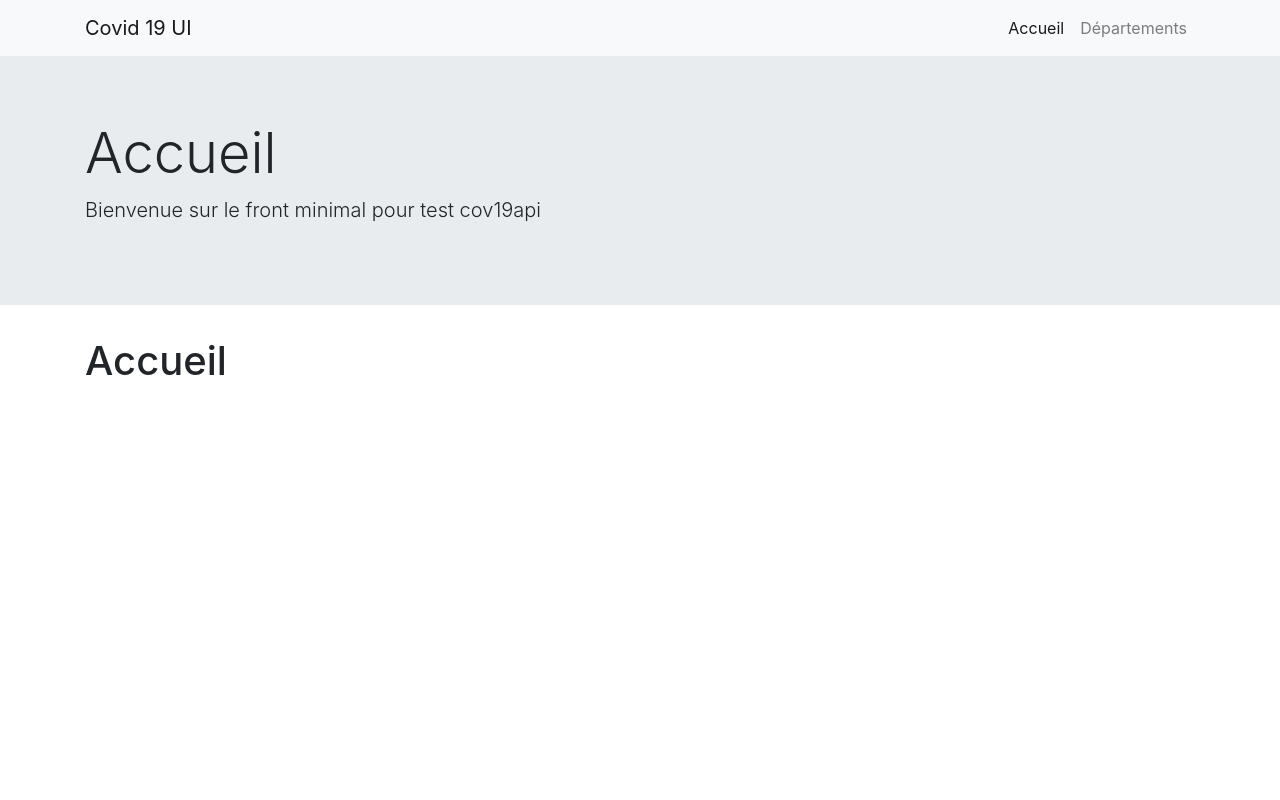
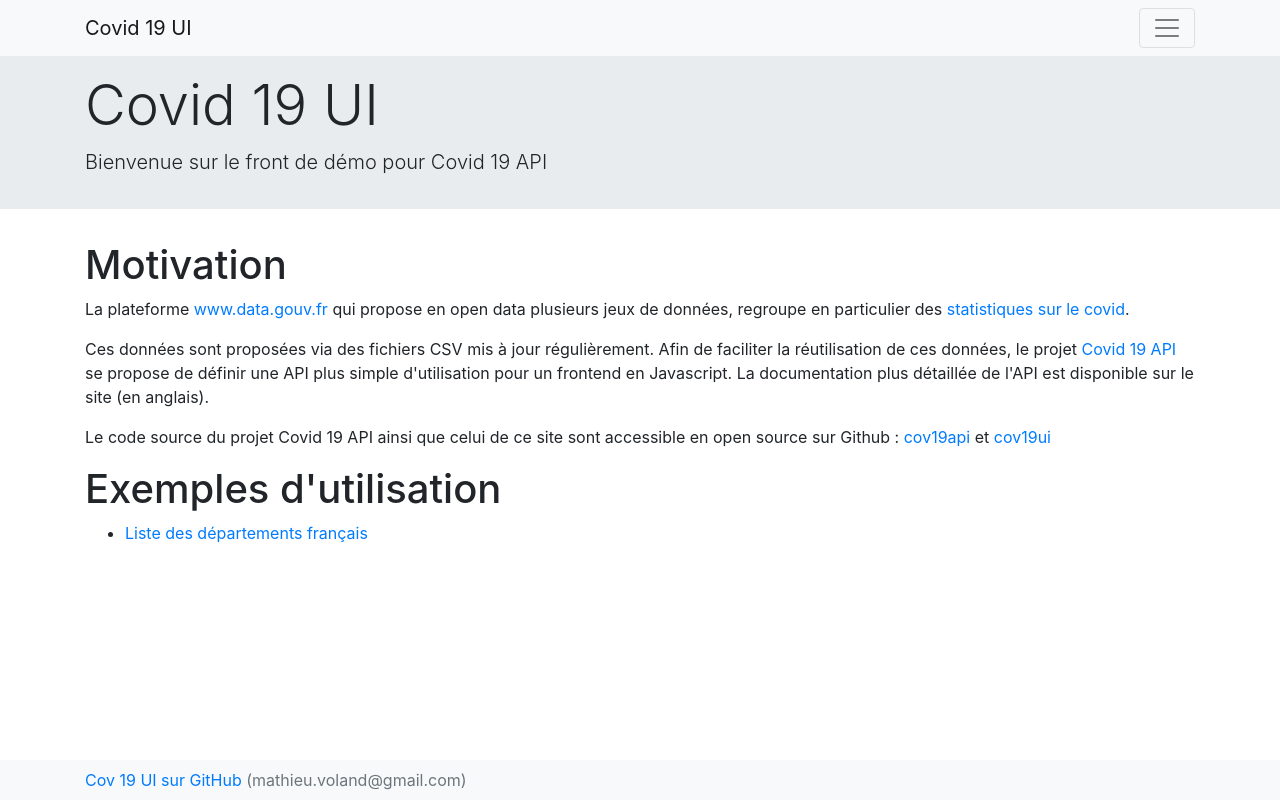
Before and after one commit to alicevoland/cov19react, a React (Create React App) app: page / in a window 1280 px wide. Built offline with nearby package versions, Linux system fonts and the light colour scheme; no server answers.

Commit message:
Simple HomePage

```diff
--- /dev/null
+++ b/src/component/common/Footer.jsx
@@ -0,0 +1,11 @@
+function Footer(props) {
+    return (
+        <footer className={"bg-light py-2"}>
+            <div className={"container"}>
+                <span className="text-muted"> <a href="https://github.com/mvoland/cov19ui">Cov 19 UI sur GitHub</a> (mathieu.voland@gmail.com)</span>
+            </div>
+        </footer>
+    )
+}
+
+export default Footer
--- a/src/component/common/Jumbo.jsx
+++ b/src/component/common/Jumbo.jsx
@@ -1,7 +1,7 @@
 function Jumbo(props) {
 
     return (
-        <div className="jumbotron jumbotron-fluid">
+        <div className="jumbotron jumbotron-fluid py-3">
             <div className="container">
                 <h1 className="display-4">{props.title}</h1>
                 <p className="lead">{props.lead}</p>
--- /dev/null
+++ b/src/component/common/Loading.jsx
@@ -0,0 +1,18 @@
+function Loading(props) {
+    if (props.isLoading) {
+        return (
+            <p>Chargement en cours, veuillez patienter (hébérgement gratuit heroku, peut mettre quelques instants pour
+                la première requête)</p>
+        )
+    } else {
+        return (
+            <>
+                {props.children}
+            </>
+        )
+    }
+
+
+}
+
+export default Loading;
--- a/src/component/common/Navbar.jsx
+++ b/src/component/common/Navbar.jsx
@@ -6,16 +6,13 @@ function Navbar(props) {
             <NavLink key="locality" className="nav-item nav-link" to="/locality"> Départements </NavLink>,
         ]
     return (
-        <nav className="navbar navbar-expand-lg navbar-light bg-light">
+        <nav className="navbar navbar-light bg-light">
             <div className="container">
                 <a className="navbar-brand" href="/"> Covid 19 UI </a>
                 <button className="navbar-toggler" type="button" data-toggle="collapse" data-target="#navbarNavAltMarkup" aria-controls="navbarNavAltMarkup" aria-expanded="false" aria-label="Toggle navigation">
                     <span className="navbar-toggler-icon"/>
                 </button>
                 <div className="collapse navbar-collapse" id="navbarNavAltMarkup">
-                    {/*<div className="navbar-nav ml-5">*/}
-                    {/*    <NavLink className="nav-item nav-link" to="/"> Accueil </NavLink>*/}
-                    {/*</div>*/}
                     <div className="navbar-nav ml-auto">
                         {links}
                     </div>
--- a/src/component/locality/LocalityTable.jsx
+++ b/src/component/locality/LocalityTable.jsx
@@ -1,8 +1,6 @@
 function LocalityTable(props) {
 
     const {departments} = props;
-    console.log("PROPS");
-    console.log(departments);
 
     return (
         <div>
--- a/src/page/Home.jsx
+++ b/src/page/Home.jsx
@@ -1,16 +1,51 @@
 import Jumbo from "../component/common/Jumbo";
 import Content from "../component/common/Content";
 import Navbar from "../component/common/Navbar";
+import Footer from "../component/common/Footer";
+import {Link} from "react-router-dom";
+import React from "react";
+
+
 
 function Home() {
 
     return (
         <>
             <Navbar/>
-            <Jumbo title={"Accueil"} lead={"Bienvenue sur le front minimal pour test cov19api"}/>
+            <Jumbo
+                title={"Covid 19 UI"}
+                lead={"Bienvenue sur le front de démo pour Covid 19 API"}
+            />
             <Content>
-                <h1>Accueil</h1>
+                <h1>Motivation</h1>
+
+                <p>
+                    La plateforme <Link to={"https://www.data.gouv.fr"}> www.data.gouv.fr </Link> qui propose en open
+                    data plusieurs jeux de données, regroupe en particulier des <Link
+                    to={"https://www.data.gouv.fr/fr/pages/donnees-coronavirus"}>statistiques sur le covid</Link>.
+                </p>
+                <p>
+                    Ces données sont proposées via des fichiers CSV mis à jour régulièrement. Afin de faciliter la
+                    réutilisation de ces données, le projet <Link to={"https://cov19api.herokuapp.com"}>Covid 19
+                    API</Link> se propose de
+                    définir une API plus simple d'utilisation
+                    pour un frontend en Javascript. La documentation plus détaillée de l'API est disponible sur le site
+                    (en anglais).
+                </p>
+                <p>
+                    Le code source du projet Covid 19 API ainsi que celui de ce site sont accessible en open source sur
+                    Github :
+                    <Link to={"https://github.com/mvoland/cov19api"}> cov19api </Link> et <Link
+                    to={"https://github.com/mvoland/cov19ui"}> cov19ui </Link>
+                </p>
+
+                <h1>Exemples d'utilisation</h1>
+                <ul>
+                    <li><Link to={"/locality"}>Liste des départements français</Link></li>
+                </ul>
+
             </Content>
+            <Footer/>
         </>
     );
 }
--- a/src/page/Locality.jsx
+++ b/src/page/Locality.jsx
@@ -4,11 +4,14 @@ import LocalityTable from "../component/locality/LocalityTable";
 import Jumbo from "../component/common/Jumbo";
 import Navbar from "../component/common/Navbar";
 import Content from "../component/common/Content";
+import Footer from "../component/common/Footer";
+import Loading from "../component/common/Loading";
 
 function Locality(props) {
 
     const [state, setState] = useState({
-        departments: []
+        departments: [],
+        isLoading: true
     });
 
     useEffect(
@@ -24,7 +27,8 @@ function Locality(props) {
                         }
                     });
                     setState({
-                        departments: departments
+                        departments: departments,
+                        isLoading: false
                     })
                 })
                 .catch(error => console.log(error))
@@ -37,10 +41,18 @@ function Locality(props) {
     return (
         <>
             <Navbar/>
-            <Jumbo title={"Régions et départements"} lead={"List des régions et départements de France"}/>
+            <Jumbo
+                title={"Régions et départements"}
+                lead={"Liste des régions et départements de France"}
+            />
             <Content>
-                <LocalityTable departments={state.departments}/>
+                <Loading isLoading={state.isLoading}>
+                    <LocalityTable
+                        departments={state.departments}
+                    />
+                </Loading>
             </Content>
+            <Footer/>
         </>
     );
 }
--- a/src/style.scss
+++ b/src/style.scss
@@ -1,16 +1,15 @@
 // Import Bootstrap and its default variables
 @import '~bootstrap/scss/bootstrap.scss';
 
-body {
-  margin: 0;
-  font-family: -apple-system, BlinkMacSystemFont, 'Segoe UI', 'Roboto', 'Oxygen',
-    'Ubuntu', 'Cantarell', 'Fira Sans', 'Droid Sans', 'Helvetica Neue',
-    sans-serif;
-  -webkit-font-smoothing: antialiased;
-  -moz-osx-font-smoothing: grayscale;
+html, body, div#root {
+  height: 100%;
 }
 
-code {
-  font-family: source-code-pro, Menlo, Monaco, Consolas, 'Courier New',
-    monospace;
+div#root {
+  display: flex;
+  flex-direction: column;
 }
+
+footer {
+  @extend .mt-auto;
+}
```
Lines whose indentation alone changed are shown as unchanged.
